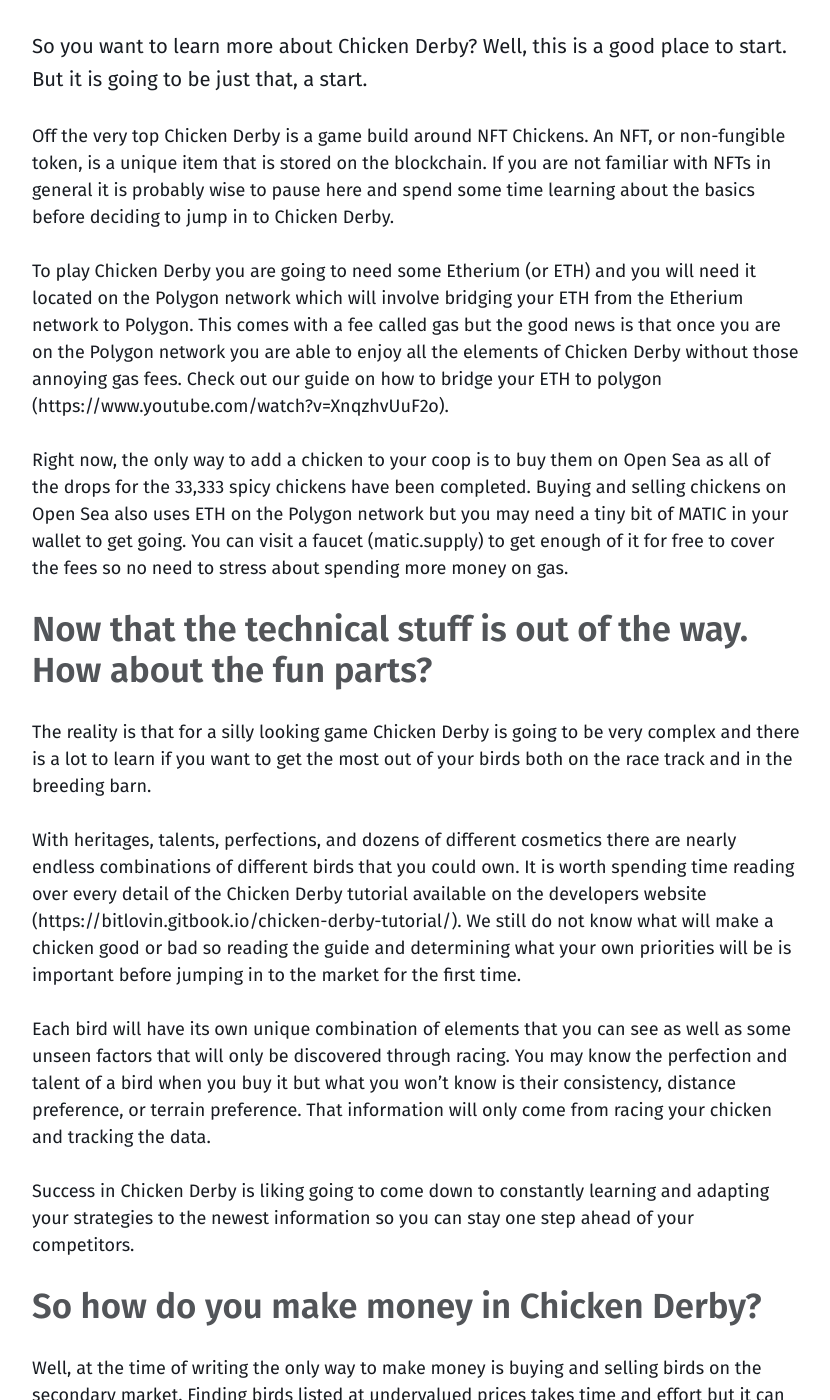
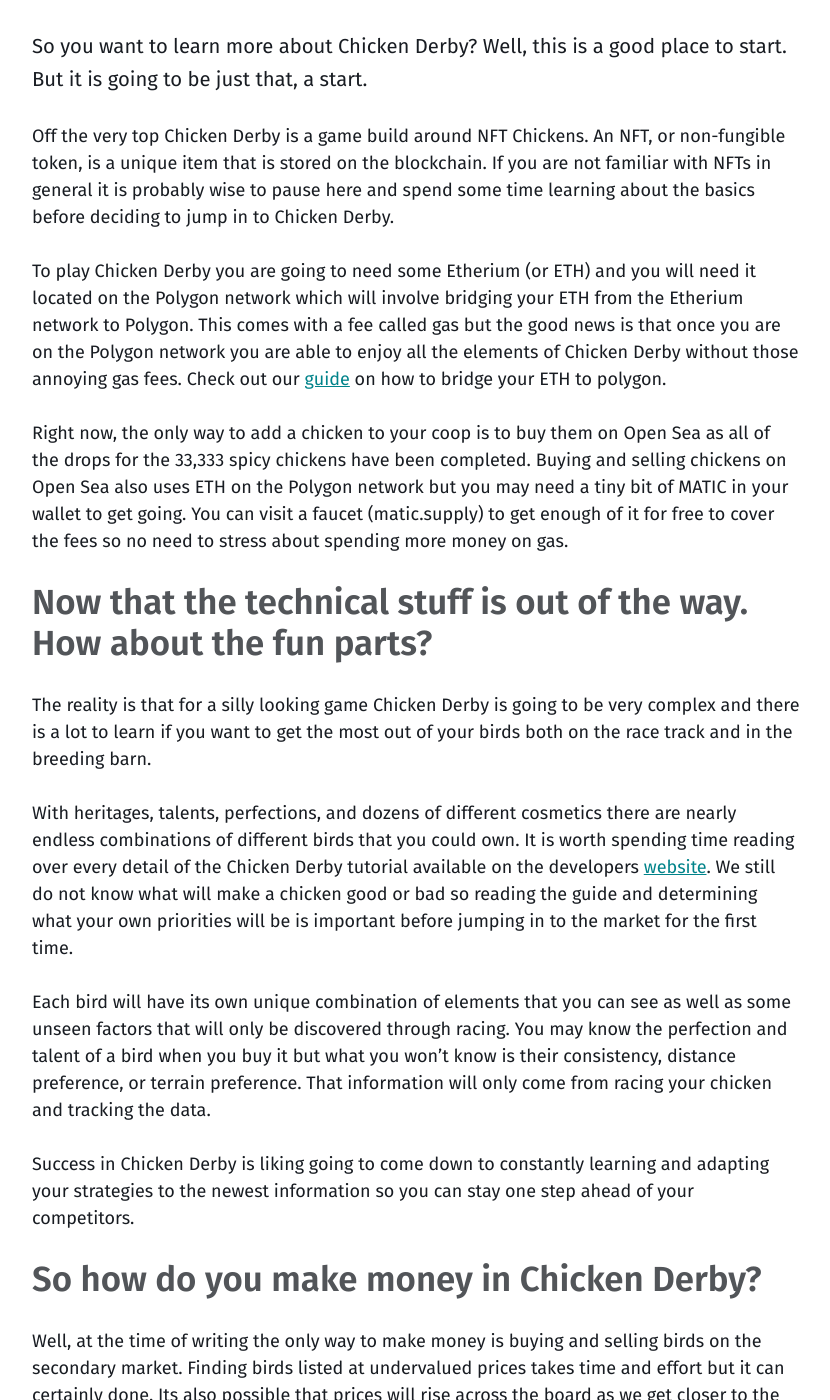
Before and after one commit to CoopCollective/coopcollective.github.io, a Jekyll site: the page built from _posts/2021-09-02-derby-intro.md, in a window 1280 px wide and 1400 px high, scrolled down 1083 px. Shown: the whole window, without its empty margins (40-870 px from the left). Built offline with Jekyll 4.4.1, drawn with Linux system fonts in a browser that asks for light colours.

Commit message:
fix links

```diff
--- a/_posts/2021-09-02-derby-intro.md
+++ b/_posts/2021-09-02-derby-intro.md
@@ -18,7 +18,7 @@
 
 <!--more-->
 
-To play Chicken Derby you are going to need some Etherium (or ETH) and you will need it located on the Polygon network which will involve bridging your ETH from the Etherium network to Polygon. This comes with a fee called gas but the good news is that once you are on the Polygon network you are able to enjoy all the elements of Chicken Derby without those annoying gas fees. Check out our guide on how to bridge your ETH to polygon (https://www.youtube.com/watch?v=XnqzhvUuF2o).
+To play Chicken Derby you are going to need some Etherium (or ETH) and you will need it located on the Polygon network which will involve bridging your ETH from the Etherium network to Polygon. This comes with a fee called gas but the good news is that once you are on the Polygon network you are able to enjoy all the elements of Chicken Derby without those annoying gas fees. Check out our [guide](https://www.youtube.com/watch?v=XnqzhvUuF2o) on how to bridge your ETH to polygon.
 
 Right now, the only way to add a chicken to your coop is to buy them on Open Sea as all of the drops for the 33,333 spicy chickens have been completed. Buying and selling chickens on Open Sea also uses ETH on the Polygon network but you may need a tiny bit of MATIC in your wallet to get going. You can visit a faucet (matic.supply) to get enough of it for free to cover the fees so no need to stress about spending more money on gas.
 
@@ -26,7 +26,7 @@
 
 The reality is that for a silly looking game Chicken Derby is going to be very complex and there is a lot to learn if you want to get the most out of your birds both on the race track and in the breeding barn.
 
-With heritages, talents, perfections, and dozens of different cosmetics there are nearly endless combinations of different birds that you could own. It is worth spending time reading over every detail of the Chicken Derby tutorial available on the developers website (https://bitlovin.gitbook.io/chicken-derby-tutorial/). We still do not know what will make a chicken good or bad so reading the guide and determining what your own priorities will be is important before jumping in to the market for the first time.
+With heritages, talents, perfections, and dozens of different cosmetics there are nearly endless combinations of different birds that you could own. It is worth spending time reading over every detail of the Chicken Derby tutorial available on the developers [website](https://bitlovin.gitbook.io/chicken-derby-tutorial/). We still do not know what will make a chicken good or bad so reading the guide and determining what your own priorities will be is important before jumping in to the market for the first time.
 
 Each bird will have its own unique combination of elements that you can see as well as some unseen factors that will only be discovered through racing. You may know the perfection and talent of a bird when you buy it but what you won’t know is their consistency, distance preference, or terrain preference. That information will only come from racing your chicken and tracking the data.
 
```
